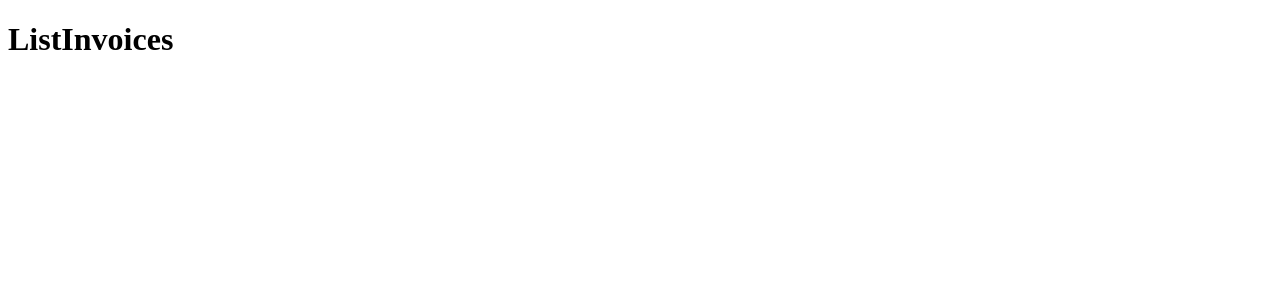
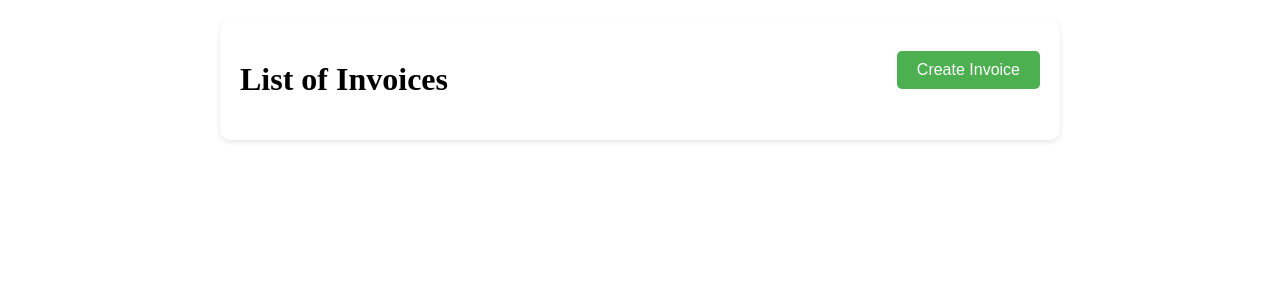
Before and after one commit to prashantpaddune/Bill-Ease, a React (Create React App) app: page / in a window 1280 px wide. Shown: the top 300 px of the page. Built offline with nearby package versions, Linux system fonts and the light colour scheme.

Commit message:
chore: add list view
Signed-off-by: prashantpaddune <padadunep@gmail.com>

```diff
--- a/src/components/ListInvoices/index.js
+++ b/src/components/ListInvoices/index.js
@@ -1,9 +1,29 @@
+import React from 'react';
+import useGetCreateInvoice from "../../hooks/useGetCreateInvoice";
+import { InvoiceListContainer, InvoiceItem, Header, CreateButton } from "./styles";
+
 const ListInvoices = () => {
+    const {
+        invoices= [],
+        handleInvoiceClick = () => {},
+        handleCreateInvoice = () => {},
+    } = useGetCreateInvoice();
+
     return (
-        <div>
-        <h1>ListInvoices</h1>
-        </div>
+        <InvoiceListContainer>
+            <Header>
+                <h1>List of Invoices</h1>
+                <CreateButton onClick={handleCreateInvoice}>Create Invoice</CreateButton>
+            </Header>
+            {invoices.map((invoice, index) => (
+                <InvoiceItem key={index} onClick={() => handleInvoiceClick(invoice.id)}>
+                    <h3>Invoice #{invoice.invoiceNumber}</h3>
+                    <p>Client: {invoice.name}</p>
+                    <p>Total: ${invoice.lineItems.reduce((acc, item) => acc + (item.quantity * item.rate), 0).toFixed(2)}</p>
+                </InvoiceItem>
+            ))}
+        </InvoiceListContainer>
     );
-}
+};
 
 export default ListInvoices;
--- /dev/null
+++ b/src/components/ListInvoices/styles.js
@@ -0,0 +1,63 @@
+import styled from "styled-components";
+
+
+const InvoiceListContainer = styled.div`
+  padding: 20px;
+  max-width: 800px;
+  margin: 20px auto;
+  background: #fff;
+  box-shadow: 0 2px 5px rgba(0, 0, 0, 0.1);
+  border-radius: 10px;
+`;
+
+const InvoiceItem = styled.div`
+  background-color: #f9f9f9;
+  padding: 15px 20px;
+  margin-bottom: 15px;
+  border-radius: 8px;
+  cursor: pointer;
+  transition: background-color 0.3s;
+  box-shadow: 0 1px 3px rgba(0, 0, 0, 0.1);
+
+  &:hover {
+    background-color: #e9e9e9;
+  }
+
+  h3 {
+    margin: 0 0 10px 0;
+    color: #333;
+  }
+
+  p {
+    margin: 0;
+    color: #666;
+  }
+`;
+
+const CreateButton = styled.button`
+  background-color: #4CAF50; /* Green */
+  color: white;
+  padding: 10px 20px;
+  border: none;
+  border-radius: 5px;
+  cursor: pointer;
+  font-size: 1em;
+  margin-bottom: 20px;
+
+  &:hover {
+    background-color: #45a049;
+  }
+`;
+
+const Header = styled.div`
+    display: flex;
+    justify-content: space-between;
+    align-items: center;
+`;
+
+export {
+    InvoiceListContainer,
+    InvoiceItem,
+    CreateButton,
+    Header
+}
--- /dev/null
+++ b/src/hooks/useGetCreateInvoice.js
@@ -0,0 +1,35 @@
+import {useEffect, useState} from "react";
+import {useNavigate} from "react-router-dom";
+
+const useGetCreateInvoice = () => {
+    const [invoices, setInvoices] = useState([]);
+    const navigate = useNavigate();
+
+    useEffect(() => {
+        const allInvoices = [];
+        for (let i = 0; i < localStorage.length; i++) {
+            const key = localStorage.key(i);
+            if (key.startsWith('invoice-')) {
+                allInvoices.push(JSON.parse(localStorage.getItem(key)));
+            }
+        }
+        setInvoices(allInvoices);
+    }, []);
+
+    const handleInvoiceClick = (id) => {
+        navigate(`/edit/${id}`);
+    };
+
+    const handleCreateInvoice = () => {
+        navigate('/create');
+    };
+
+    return {
+        invoices,
+        handleInvoiceClick,
+        handleCreateInvoice
+    }
+
+}
+
+export default useGetCreateInvoice;
```
